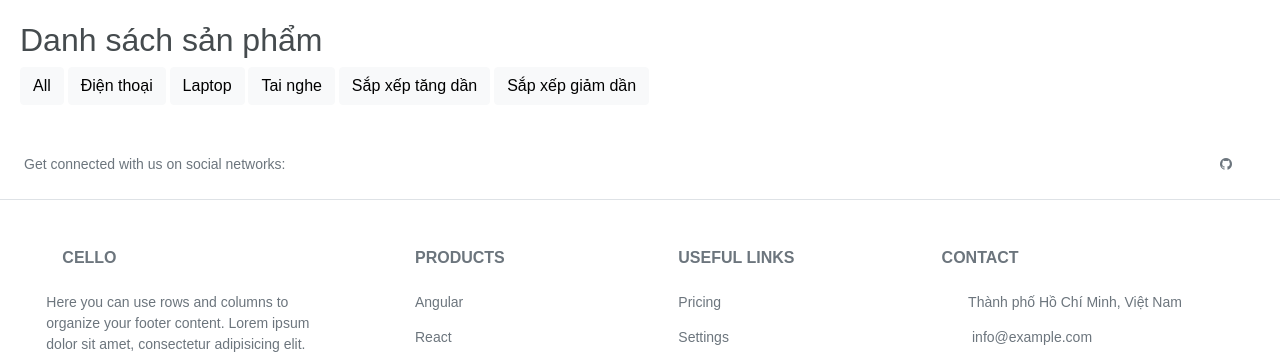
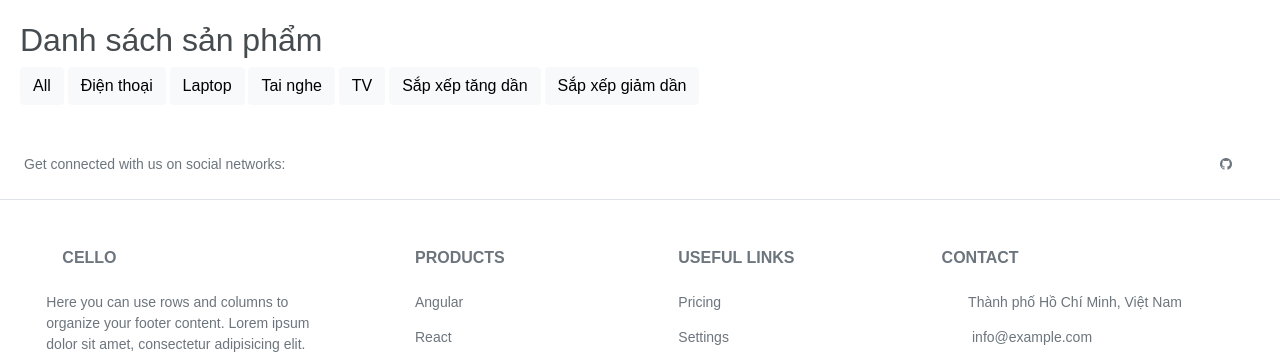
Before and after one commit to IS207-P12-PersonalPlog/WebBanHangPython, a Django app: page /index/ in a window 1280 px wide. Shown: the part 153-509 px from the top of the page. Run offline with Django 4.2, Linux system fonts and the light colour scheme; data that the repository does not hold is empty; parts of the project's set-up code (start-up, migrations or seed data) failed here and were passed over.

Commit message:
modify index

```diff
--- a/mystore/templates/index.html
+++ b/mystore/templates/index.html
@@ -16,6 +16,7 @@
     <a class="btn btn-light" href="?category=phone">Điện thoại</a>
     <a class="btn btn-light" href="?category=laptop">Laptop</a>
     <a class="btn btn-light" href="?category=headphone">Tai nghe</a>
+    <a class="btn btn-light" href="?category=tivi">TV</a>
     <a class="btn btn-light" href="?sort_by=asc&category={{ category }}">Sắp xếp tăng dần</a>
     <a class="btn btn-light" href="?sort_by=desc&category={{ category }}">Sắp xếp giảm dần</a>
 
```
